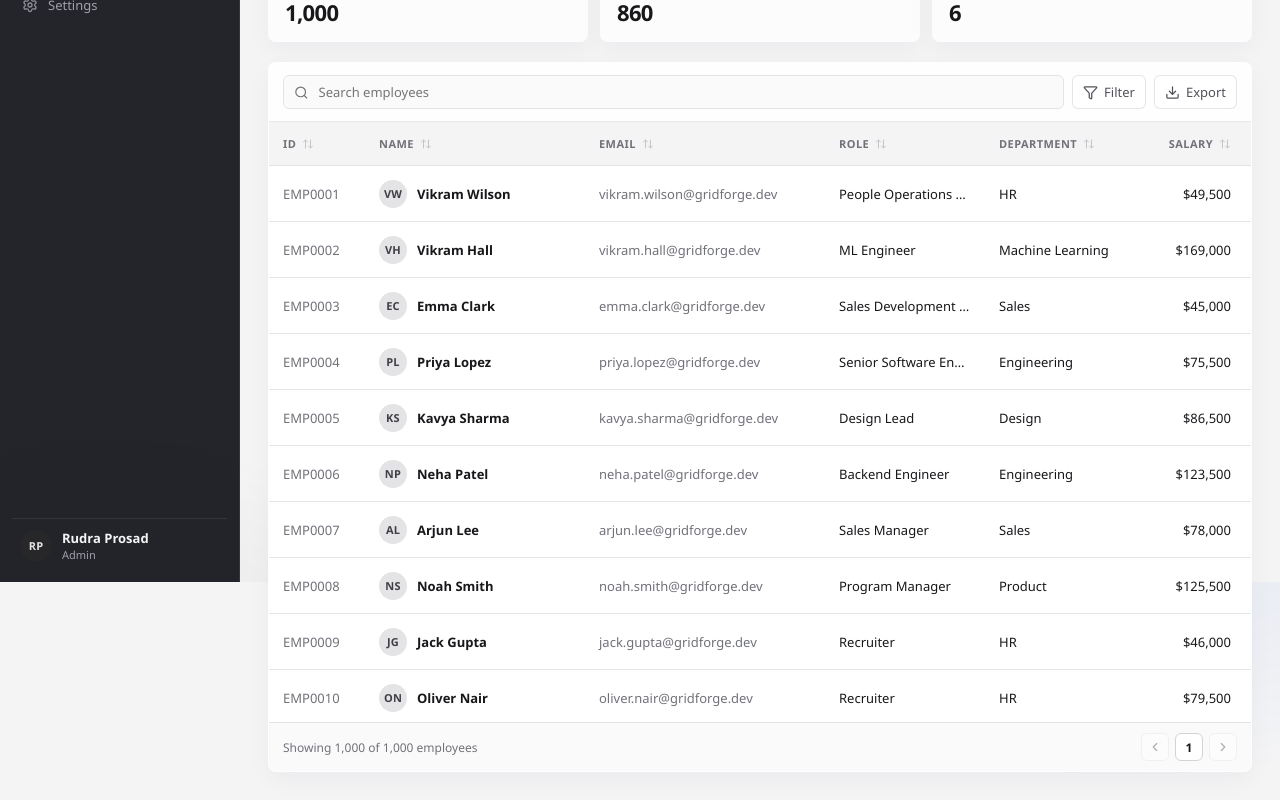
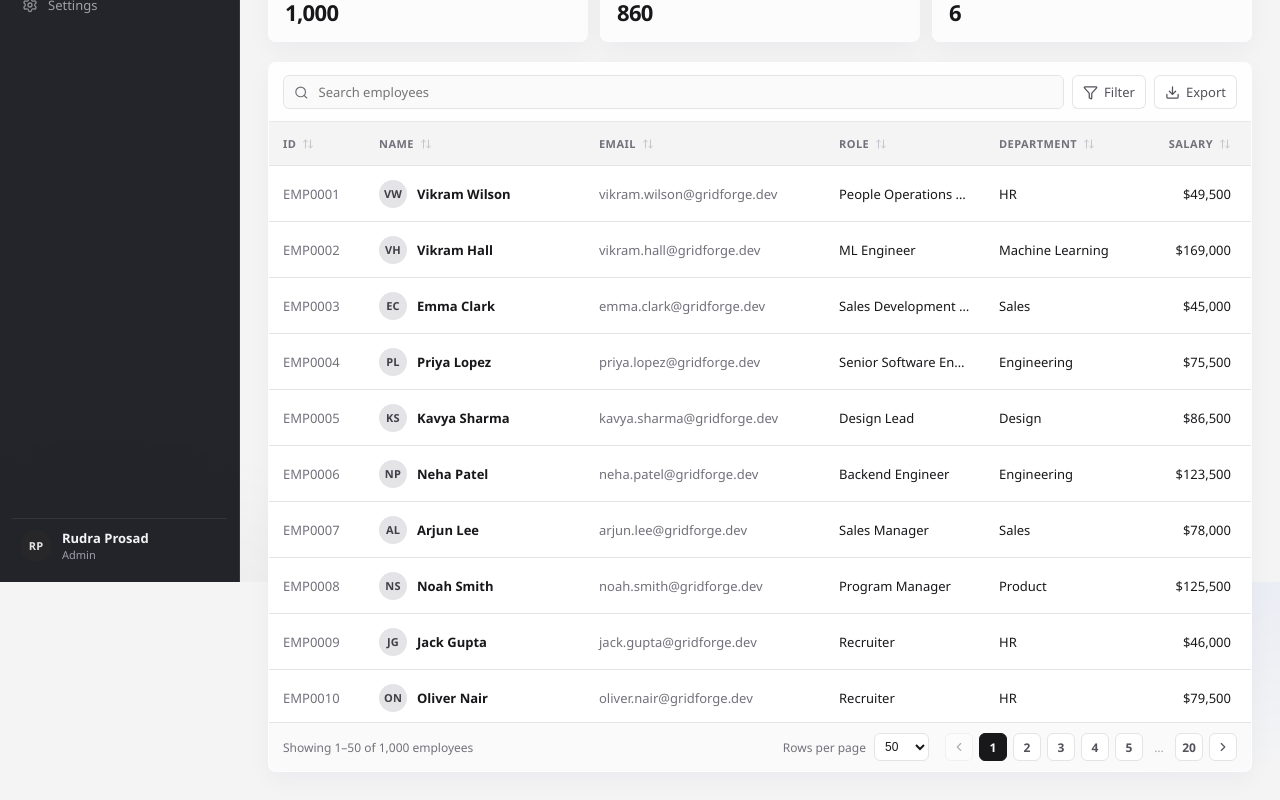
Before and after one commit to Rudra2004-dev/gridforge, a React (Vite) app: page / in a window 1280 px wide. Shown: the part 218-1018 px from the top of the page. Built offline with nearby package versions, Linux system fonts and the light colour scheme.

Commit message:
Add Pagination

```diff
--- a/src/App.css
+++ b/src/App.css
@@ -915,35 +915,79 @@ body:has(dialog[open]) {
   gap: 6px;
 }
 
+
+
+.grid-footer {
+  flex-wrap: wrap;
+}
+
+.footer-controls {
+  display: flex;
+  align-items: center;
+  flex-wrap: wrap;
+  gap: 16px;
+}
+
+.page-size {
+  display: flex;
+  align-items: center;
+  gap: 8px;
+}
+
+.page-size select {
+  height: 28px;
+  padding: 0 6px;
+  border: 1px solid var(--border);
+  border-radius: var(--radius-sm);
+  background: var(--bg-surface);
+  color: var(--text);
+  font-size: 12px;
+}
+
 .pagination-button {
   display: grid;
   place-items: center;
-  width: 28px;
+  min-width: 28px;
   height: 28px;
-  padding: 0;
+  padding: 0 6px;
   border: 1px solid var(--border);
   border-radius: var(--radius-sm);
   background: var(--bg-surface);
   color: var(--text-secondary);
+  font-size: 12px;
+  font-weight: 600;
+  font-variant-numeric: tabular-nums;
 }
 
-.pagination-button.is-disabled {
-  opacity: 0.45;
-  cursor: default;
+.pagination-button:not(:disabled):hover {
+  background: var(--bg-muted);
+  color: var(--text);
 }
 
-.pagination-page {
-  min-width: 28px;
-  height: 28px;
-  display: grid;
-  place-items: center;
-  border: 1px solid var(--border-strong);
-  border-radius: var(--radius-sm);
-  background: var(--bg-surface);
-  color: var(--text);
-  font-size: 12px;
-  font-weight: 600;
+.pagination-button.is-current {
+  border-color: #18181b;
+  background: #18181b;
+  color: #fafafa;
 }
+
+.pagination-button:disabled {
+  opacity: 0.45;
+  cursor: not-allowed;
+}
+
+.pagination-button:focus-visible,
+.page-size select:focus-visible {
+  outline: 2px solid var(--accent);
+  outline-offset: 1px;
+}
+
+.pagination-ellipsis {
+  min-width: 20px;
+  text-align: center;
+  color: var(--text-faint);
+}
+
+
 
 .sidebar-backdrop {
   display: none;
--- a/src/components/grid/DataGrid.tsx
+++ b/src/components/grid/DataGrid.tsx
@@ -1,6 +1,11 @@
 import { useMemo, useState } from "react";
-import { ChevronLeft, ChevronRight, Download, Filter, Search, X } from "lucide-react";
+import { Download, Filter, Search, X } from "lucide-react";
 import { useEmployeeStore } from "../../features/employees/employee.store";
+import {
+  buildCsvFilename,
+  downloadCsv,
+  toCsv,
+} from "../../features/employees/employee.export";
 import {
   STATUS_OPTIONS,
   countActiveFilters,
@@ -10,12 +15,9 @@ import { searchEmployees } from "../../features/employees/employee.search";
 import { sortEmployees } from "../../features/employees/employee.sort";
 import type { EmployeeStatus } from "../../features/employees/employee.types";
 import { useDebounce } from "../../hooks/useDebounce";
+import { usePagination } from "../../hooks/usePagination";
+import Pagination from "./Pagination";
 import VirtualizedRows from "./VirtualizedRows";
-import {
-  buildCsvFilename,
-  downloadCsv,
-  toCsv,
-} from "../../features/employees/employee.export";
 
 function DataGrid() {
   const employees = useEmployeeStore((state) => state.employees);
@@ -28,7 +30,6 @@ function DataGrid() {
   const setFilter = useEmployeeStore((state) => state.setFilter);
   const resetFilters = useEmployeeStore((state) => state.resetFilters);
 
-  // UI-only state (is the panel open?) stays local; data state lives in the store
   const [filtersOpen, setFiltersOpen] = useState(false);
 
   const debouncedQuery = useDebounce(query, 250);
@@ -38,8 +39,7 @@ function DataGrid() {
     [employees],
   );
 
-  // Pipeline: filter -> search -> sort -> virtualize
-  // Separate memos so each stage only re-runs when its own inputs change.
+  // Pipeline: filter -> search -> sort -> paginate -> virtualize
   const filtered = useMemo(() => filterEmployees(employees, filters), [employees, filters]);
   const searched = useMemo(
     () => searchEmployees(filtered, debouncedQuery),
@@ -47,14 +47,27 @@ function DataGrid() {
   );
   const visibleEmployees = useMemo(() => sortEmployees(searched, sort), [searched, sort]);
 
+  // Anything that changes WHICH rows we're paging over resets to page 1.
+  // employees.length is included so a newly added employee (shown at the top) is visible.
+  const resetKey = [
+    debouncedQuery,
+    filters.status,
+    filters.department,
+    sort?.key,
+    sort?.direction,
+    employees.length,
+  ].join("|");
 
+  const { page, pageSize, totalPages, pageItems, rangeStart, rangeEnd, setPage, setPageSize } =
+    usePagination(visibleEmployees, resetKey);
+
+  const activeFilterCount = countActiveFilters(filters);
+
+  // Exports every matching row across all pages, not just the current page
   const handleExport = () => {
     const isFiltered = visibleEmployees.length !== employees.length;
     downloadCsv(toCsv(visibleEmployees), buildCsvFilename(isFiltered));
   };
-
-
-  const activeFilterCount = countActiveFilters(filters);
 
   return (
     <section className="grid-card">
@@ -89,9 +102,13 @@ function DataGrid() {
           </button>
         )}
 
-          <button type="button" className="toolbar-button" onClick={handleExport}
+        <button
+          type="button"
+          className="toolbar-button"
+          onClick={handleExport}
           disabled={visibleEmployees.length === 0}
-              title={`Export ${visibleEmployees.length.toLocaleString()} rows as CSV`}>
+          title={`Export ${visibleEmployees.length.toLocaleString()} rows as CSV`}
+        >
           <Download size={15} />
           <span>Export</span>
         </button>
@@ -146,7 +163,7 @@ function DataGrid() {
       )}
 
       {visibleEmployees.length > 0 ? (
-        <VirtualizedRows employees={visibleEmployees} sort={sort} onSort={toggleSort} />
+        <VirtualizedRows employees={pageItems} sort={sort} onSort={toggleSort} />
       ) : (
         <div className="grid-empty">
           <span>No employees match your search and filters.</span>
@@ -158,20 +175,17 @@ function DataGrid() {
         </div>
       )}
 
-      <div className="grid-footer">
-        <span>
-          Showing {visibleEmployees.length.toLocaleString()} of {employees.length.toLocaleString()} employees
-        </span>
-        <div className="pagination" aria-label="Pagination">
-          <button type="button" className="pagination-button is-disabled" aria-disabled="true">
-            <ChevronLeft size={14} />
-          </button>
-          <span className="pagination-page">1</span>
-          <button type="button" className="pagination-button is-disabled" aria-disabled="true">
-            <ChevronRight size={14} />
-          </button>
-        </div>
-      </div>
+      <Pagination
+        page={page}
+        totalPages={totalPages}
+        pageSize={pageSize}
+        rangeStart={rangeStart}
+        rangeEnd={rangeEnd}
+        totalItems={visibleEmployees.length}
+        unfilteredTotal={employees.length}
+        onPageChange={setPage}
+        onPageSizeChange={setPageSize}
+      />
     </section>
   );
 }
--- /dev/null
+++ b/src/components/grid/Pagination.tsx
@@ -0,0 +1,99 @@
+import { ChevronLeft, ChevronRight } from "lucide-react";
+import { PAGE_SIZE_OPTIONS } from "../../hooks/usePagination";
+import { getPageItems } from "./pagination.utils";
+
+type PaginationProps = {
+  page: number;
+  totalPages: number;
+  pageSize: number;
+  rangeStart: number;
+  rangeEnd: number;
+  totalItems: number; // after search + filters
+  unfilteredTotal: number; // whole dataset
+  onPageChange: (page: number) => void;
+  onPageSizeChange: (pageSize: number) => void;
+};
+
+function Pagination({
+  page,
+  totalPages,
+  pageSize,
+  rangeStart,
+  rangeEnd,
+  totalItems,
+  unfilteredTotal,
+  onPageChange,
+  onPageSizeChange,
+}: PaginationProps) {
+  const isFiltered = totalItems !== unfilteredTotal;
+
+  return (
+    <div className="grid-footer">
+      <span aria-live="polite">
+        {totalItems === 0
+          ? "No employees"
+          : `Showing ${rangeStart.toLocaleString()}–${rangeEnd.toLocaleString()} of ${totalItems.toLocaleString()} employees`}
+        {isFiltered && ` (filtered from ${unfilteredTotal.toLocaleString()})`}
+      </span>
+
+      <div className="footer-controls">
+        <label className="page-size">
+          <span>Rows per page</span>
+          <select
+            value={pageSize}
+            onChange={(event) => onPageSizeChange(Number(event.target.value))}
+          >
+            {PAGE_SIZE_OPTIONS.map((size) => (
+              <option key={size} value={size}>
+                {size}
+              </option>
+            ))}
+          </select>
+        </label>
+
+        <nav className="pagination" aria-label="Pagination">
+          <button
+            type="button"
+            className="pagination-button"
+            aria-label="Previous page"
+            disabled={page <= 1}
+            onClick={() => onPageChange(page - 1)}
+          >
+            <ChevronLeft size={14} />
+          </button>
+
+          {getPageItems(page, totalPages).map((item) =>
+            typeof item === "number" ? (
+              <button
+                key={item}
+                type="button"
+                className={`pagination-button${item === page ? " is-current" : ""}`}
+                aria-label={`Page ${item}`}
+                aria-current={item === page ? "page" : undefined}
+                onClick={() => onPageChange(item)}
+              >
+                {item}
+              </button>
+            ) : (
+              <span key={item} className="pagination-ellipsis" aria-hidden="true">
+                …
+              </span>
+            ),
+          )}
+
+          <button
+            type="button"
+            className="pagination-button"
+            aria-label="Next page"
+            disabled={page >= totalPages}
+            onClick={() => onPageChange(page + 1)}
+          >
+            <ChevronRight size={14} />
+          </button>
+        </nav>
+      </div>
+    </div>
+  );
+}
+
+export default Pagination;
--- /dev/null
+++ b/src/components/grid/pagination.utils.ts
@@ -0,0 +1,28 @@
+export type PageItem = number | "start-ellipsis" | "end-ellipsis";
+
+// Always returns 7 slots when there are more than 7 pages, so the buttons
+// don't shift around as you navigate:
+//   1 2 3 4 5 … 20   |   1 … 8 9 10 … 20   |   1 … 16 17 18 19 20
+export function getPageItems(page: number, totalPages: number): PageItem[] {
+  if (totalPages <= 7) {
+    return Array.from({ length: totalPages }, (_, index) => index + 1);
+  }
+
+  if (page <= 4) {
+    return [1, 2, 3, 4, 5, "end-ellipsis", totalPages];
+  }
+
+  if (page >= totalPages - 3) {
+    return [
+      1,
+      "start-ellipsis",
+      totalPages - 4,
+      totalPages - 3,
+      totalPages - 2,
+      totalPages - 1,
+      totalPages,
+    ];
+  }
+
+  return [1, "start-ellipsis", page - 1, page, page + 1, "end-ellipsis", totalPages];
+}
--- /dev/null
+++ b/src/hooks/usePagination.ts
@@ -0,0 +1,36 @@
+import { useMemo, useState } from "react";
+
+export const PAGE_SIZE_OPTIONS = [25, 50, 100, 250] as const;
+export const DEFAULT_PAGE_SIZE = 50;
+
+/**
+ * `resetKey` describes the current "view" (search text, filters, sort, data size).
+ * When it changes, we fall back to page 1, without a useEffect that syncs state.
+ */
+export function usePagination<T>(items: readonly T[], resetKey: string) {
+  const [pageSize, setPageSize] = useState<number>(DEFAULT_PAGE_SIZE);
+  const [requested, setRequested] = useState({ page: 1, key: "" });
+
+  // Page size is part of the key, so changing it also returns to page 1
+  const key = `${resetKey}|${pageSize}`;
+
+  const totalPages = Math.max(1, Math.ceil(items.length / pageSize));
+
+  // Derived, not synced: a request made under an old key is ignored,
+  // and the clamp covers the data shrinking underneath us.
+  const page = Math.min(requested.key === key ? requested.page : 1, totalPages);
+
+  const pageItems = useMemo(() => {
+    const start = (page - 1) * pageSize;
+    return items.slice(start, start + pageSize);
+  }, [items, page, pageSize]);
+
+  const rangeStart = items.length === 0 ? 0 : (page - 1) * pageSize + 1;
+  const rangeEnd = Math.min(page * pageSize, items.length);
+
+  function setPage(next: number) {
+    setRequested({ page: Math.min(Math.max(1, next), totalPages), key });
+  }
+
+  return { page, pageSize, totalPages, pageItems, rangeStart, rangeEnd, setPage, setPageSize };
+}
```
Lines whose indentation alone changed are shown as unchanged.
